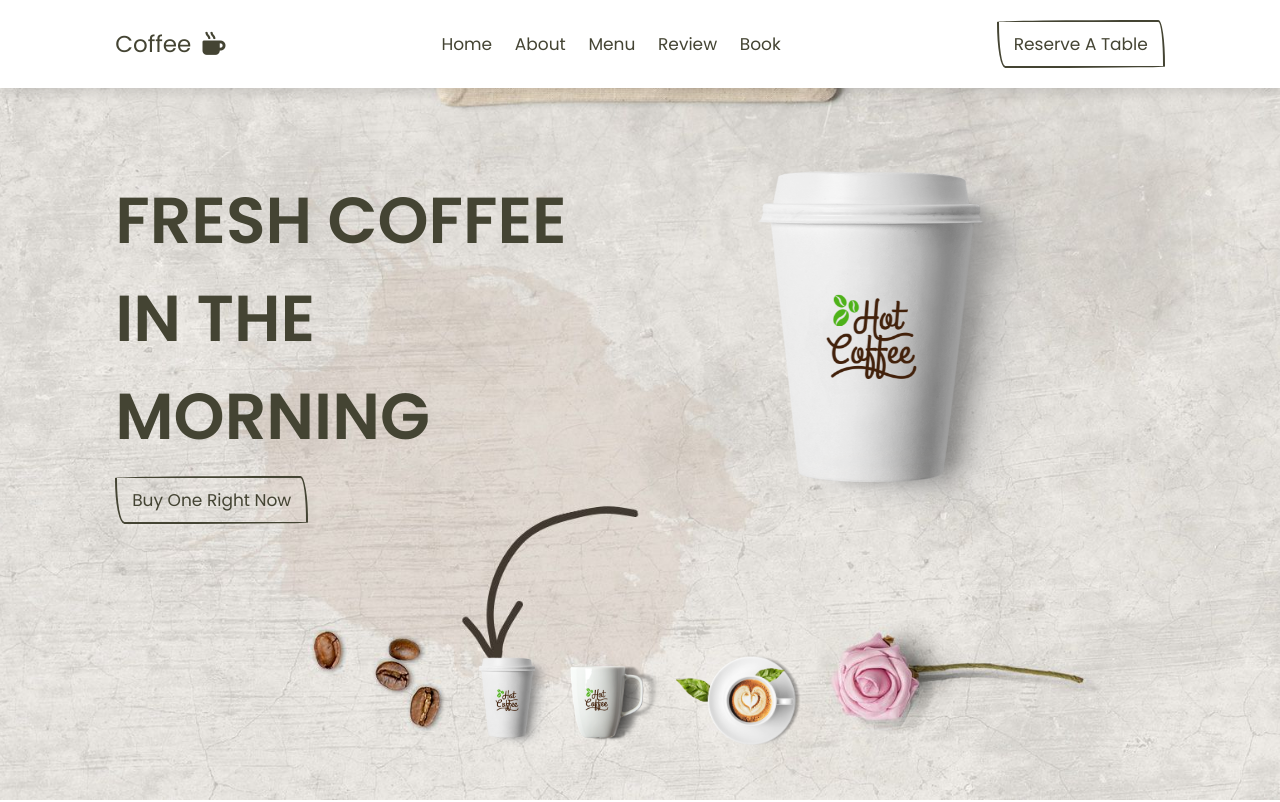
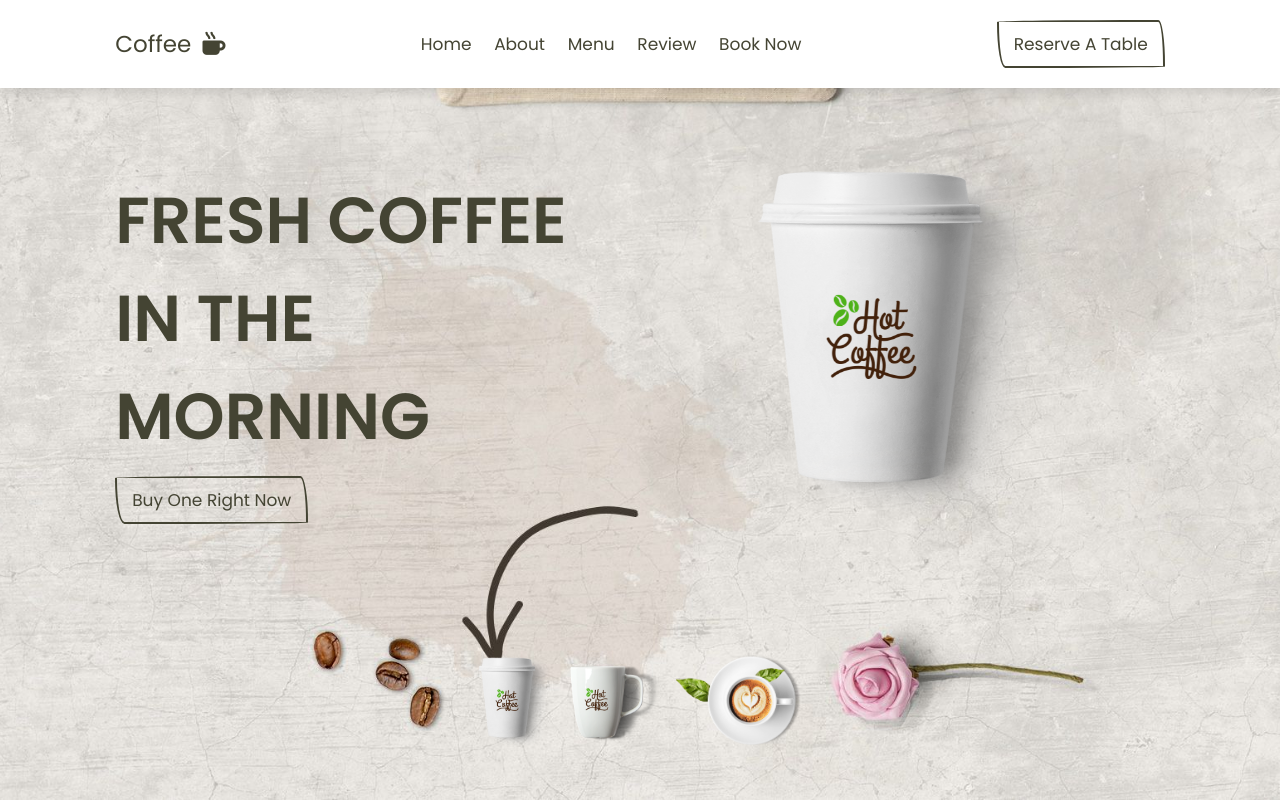
Before and after one commit to mohsinkhanstc220/coffee-shop, a plain HTML site: page index.html in a window 1280 px wide. Shown: the top 802 px of the page. Drawn offline with nearby package versions, Linux system fonts and the light colour scheme.

Commit message:
Update index.html

```diff
--- a/index.html
+++ b/index.html
@@ -31,7 +31,7 @@
             <a href="#about">about</a>
             <a href="#menu">menu</a>
             <a href="#review">review</a>
-            <a href="#book">book</a>
+            <a href="#book">book now</a>
         </nav>
 
         <a href="#" class="btn">Reserve a table</a>
```
